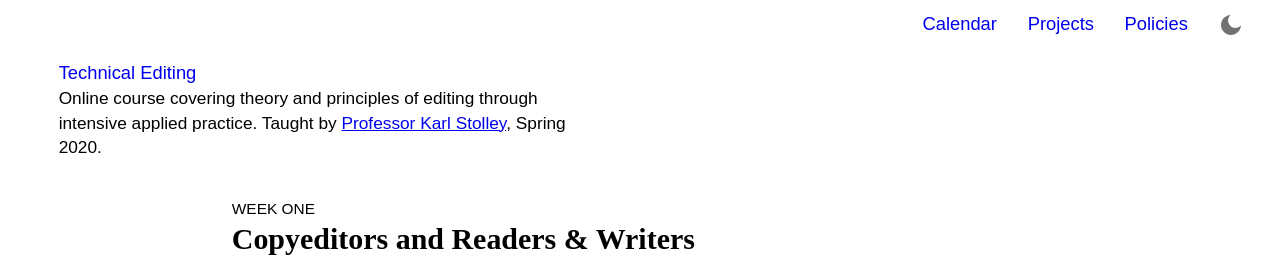
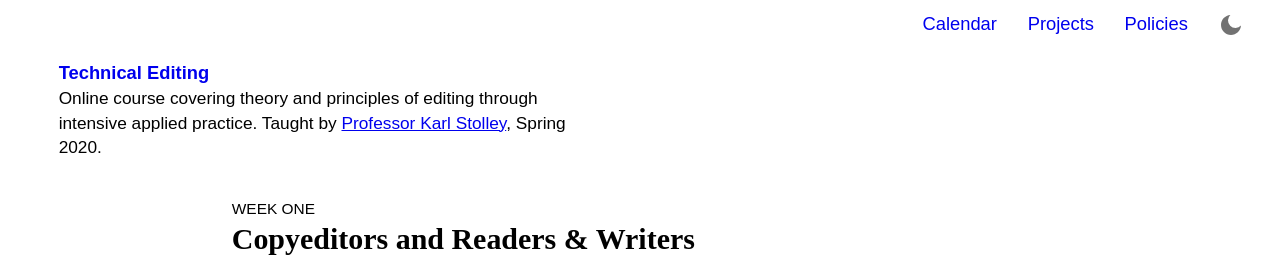
Before and after one commit to karlstolley/jekyll-theme-course, a Jekyll site: the page built from index.md, in a window 1280 px wide. Shown: the top 257 px of the page. Built offline with Jekyll 4.4.1, drawn with Linux system fonts in a browser that asks for light colours; some web fonts are replaced.

Commit message:
Add heavier weights to strong, h1

```diff
--- a/_sass/_typography.scss
+++ b/_sass/_typography.scss
@@ -108,7 +108,10 @@ nav li {
   font-size: $base-size;
   font-weight: 400;
 }
-b {
+#header h1 {
+  font-weight: 700;
+}
+b, strong {
   font-weight: 600;
 }
 cite, em, i {
```
